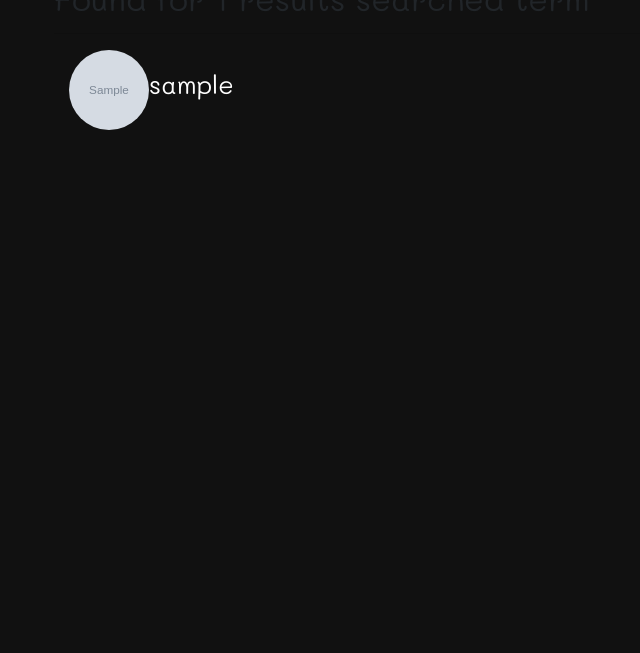
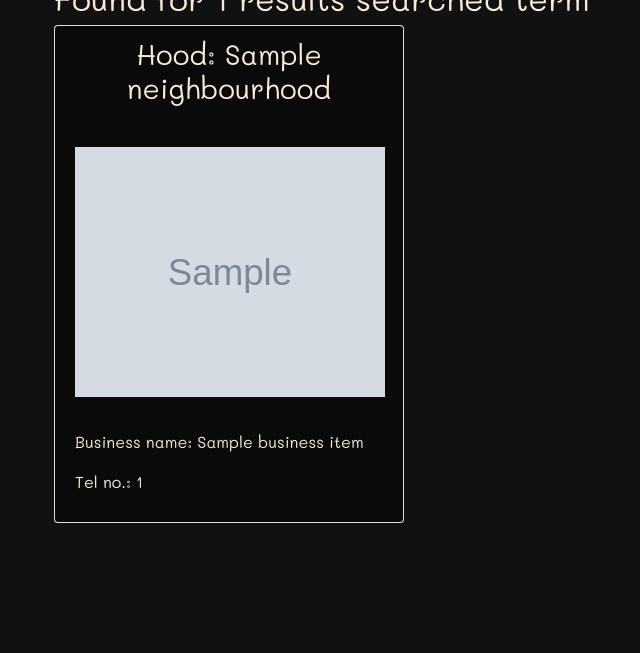
Before and after one commit to MutumaMutuma/HoodWatch, a Django app: template hood/templates/search.html in a window 1280 px wide. Shown: the part 147-800 px from the top of the page, without its empty margins (31-671 px from the left). Run offline with Django 3.2, Linux system fonts and the light colour scheme; the template is opened without the code that fills it: most values are stand-ins (such as "Sample title", 1, 10 or a date in 2020); grey boxes marked "Sample" are stand-in pictures; some libraries are stand-ins or nearby versions.

Commit message:
deploying to heroku

```diff
--- a/hood/templates/search.html
+++ b/hood/templates/search.html
@@ -4,21 +4,40 @@
 
 {% block content %}
 <!-- <img src="https://media.giphy.com/media/uo6rcjwHSAFsQ/giphy.gif" alt="" height="100px"> -->
-<div  class="container">
+<div style="color:antiquewhite;" class="container">
     {% if business%}
         <h2>Found for {{business | length}} results searched term {{message}}</h2>
+        <div class="row">
+            <div class="col-md-4">
+            {%for business_item in business%}
+                <div class="card">
+                    <div style="text-align:center; background-color:rgb(10, 10, 10);" class="card-header">
+                        <h3 >Hood: {{business_item.neighbourhood.name}}</h3>
+                    </div>
+                    <div style="background-color:rgb(10, 10, 10);" class="card-body">
+                        <img src="{{business_item.image.url}}" alt="" height="250px" width="310px">
+                    </div>
+                    <div style="background-color:rgb(10, 10, 10);" class="card-footer">
+                        <p >Business name: {{business_item.name}}</p>
+                        <p >Tel no.: {{business_item.phone_number}}</p>
+                    </div>
+                </div>
+
+
+            {%endfor%}
+            </div>
+            <div class="col-md-4">
+
+            </div>
+            <div class="col-md-4">
+
+            </div>
+        </div>
 
         <hr>
         <div class="contain col-sm-6 user">
-            {% for user in business %}
-            <div class="business">
-                {% if user.profile.profile_pic %}
-               <a href="/profiles/{{ user.id}}"><img src="{{user.profile.profile_pic.url}}" alt="profile-photo" class="rounded-circle user" width="80px" height="80px"><span style="color: white; font-size: 25px;" class="list-inline username">{{user.username}}</span></a>
-                {% else %}
-                <a href="/profiles/{{ user.id}}"> <img src="https://www.bristolbrewing.com/wp-content/uploads/2017/08/default-avatar.png" alt="avatar" class="img-thumbnail rounded-circle user" width="80px" height="80px"><span style="color: white; font-size: 25px;" class="list-inline username">{{user.username}}</span></a>
-                {% endif %}
-            </div>
-            {% endfor %}
+
+
         </div>
         {% else %}
         <h2> <img src="https://directory.uark.edu/Content/warning-icon.png" alt="" height="300px"> Didn't find any Business </h2>
```
Also changed, not shown: media/bsimage/Anits_jg9lVTC.jpg (added).
